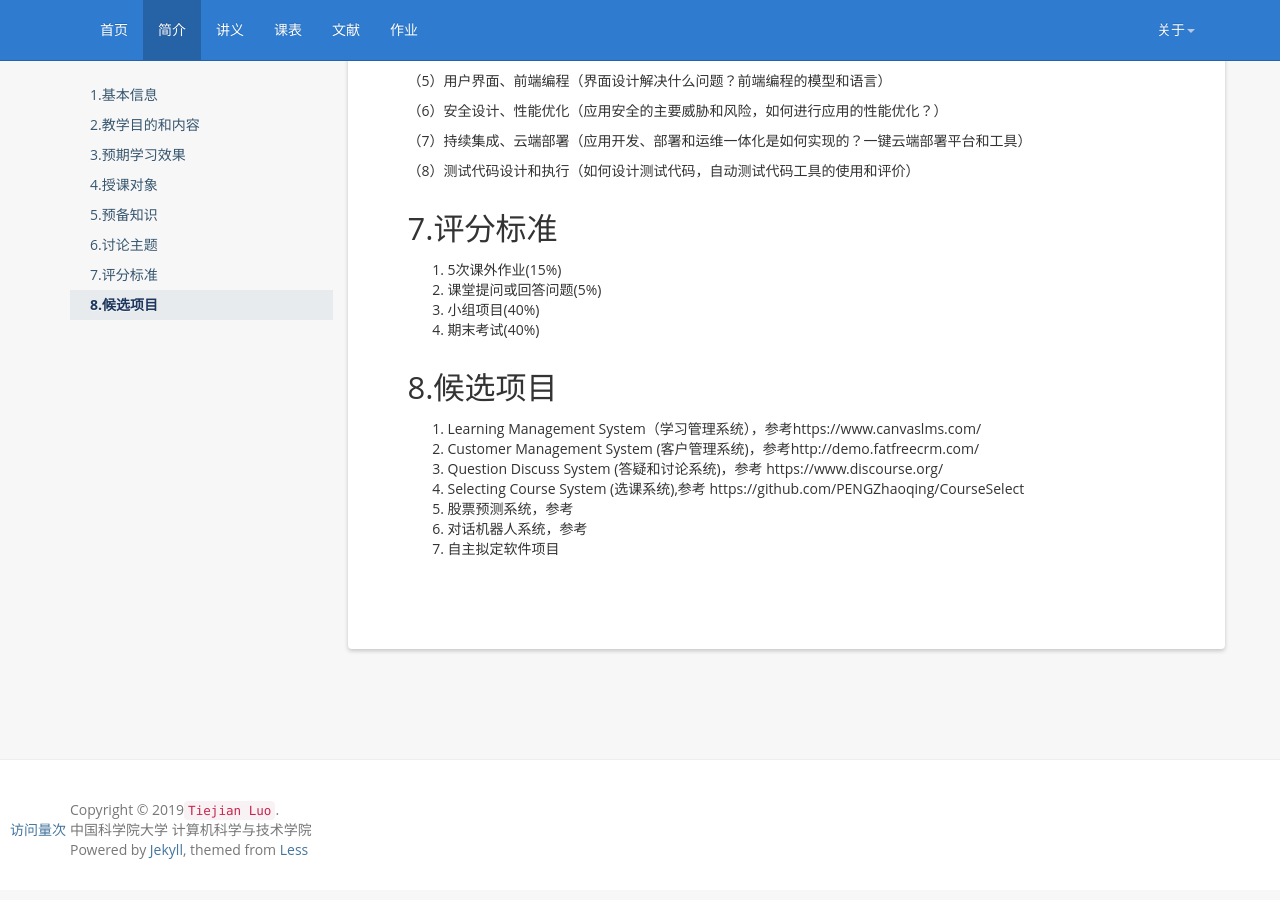
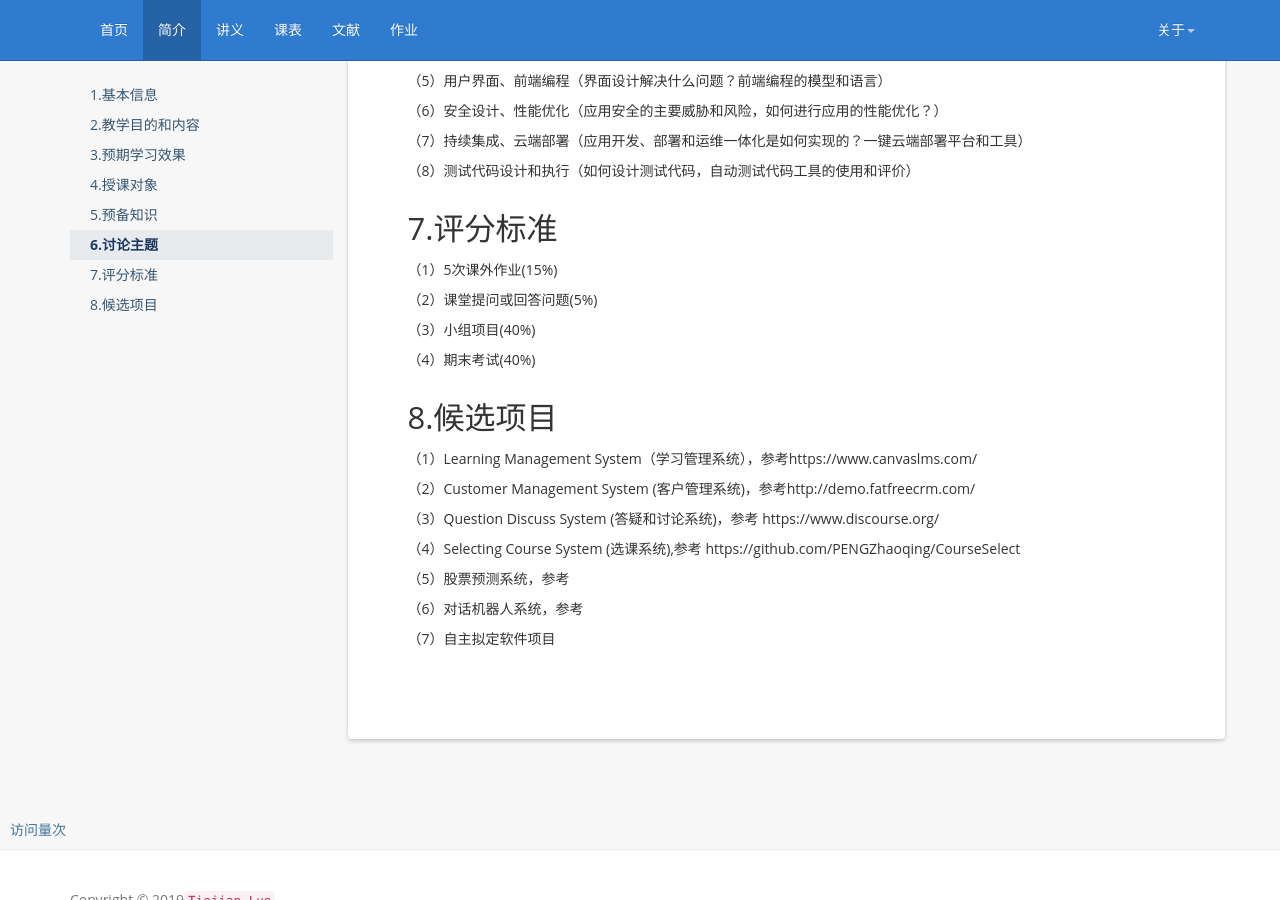
Before and after one commit to tjluo-ucas/ase, a Jekyll site: the page built from _posts/2019-02-08-intro.md, in a window 1280 px wide and 900 px high, scrolled down 1215 px. Built offline with Jekyll 4.4.1, drawn with Linux system fonts in a browser that asks for light colours; nearby versions of some CDN libraries; comment, search, counter and statistics services are not loaded.

Commit message:
Update 2019-02-08-intro.md

```diff
--- a/_posts/2019-02-08-intro.md
+++ b/_posts/2019-02-08-intro.md
@@ -75,17 +75,26 @@
 
 7.评分标准 {#assessment}
 ---------------------------
-1. 5次课外作业(15%)
-2. 课堂提问或回答问题(5%)
-3. 小组项目(40%)
-4. 期末考试(40%)
+（1）5次课外作业(15%)
+
+（2）课堂提问或回答问题(5%)
+
+（3）小组项目(40%)
+
+（4）期末考试(40%)
 
 8.候选项目 {#projects}
 ---------------------------
-1. Learning Management System（学习管理系统），参考https://www.canvaslms.com/
-2. Customer Management System (客户管理系统)，参考http://demo.fatfreecrm.com/
-3. Question Discuss System (答疑和讨论系统)，参考 https://www.discourse.org/
-4. Selecting Course System (选课系统),参考 https://github.com/PENGZhaoqing/CourseSelect
-5. 股票预测系统，参考
-6. 对话机器人系统，参考
-7. 自主拟定软件项目
+（1）Learning Management System（学习管理系统），参考https://www.canvaslms.com/
+
+（2）Customer Management System (客户管理系统)，参考http://demo.fatfreecrm.com/
+
+（3）Question Discuss System (答疑和讨论系统)，参考 https://www.discourse.org/
+
+（4）Selecting Course System (选课系统),参考 https://github.com/PENGZhaoqing/CourseSelect
+
+（5）股票预测系统，参考
+
+（6）对话机器人系统，参考
+
+（7）自主拟定软件项目
```
